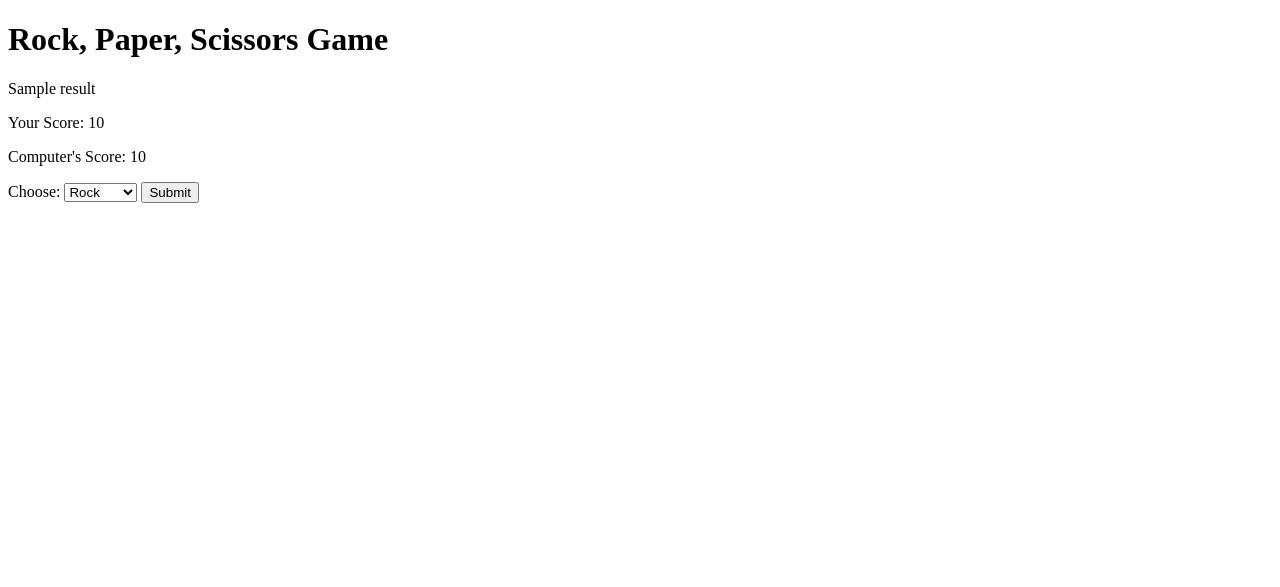
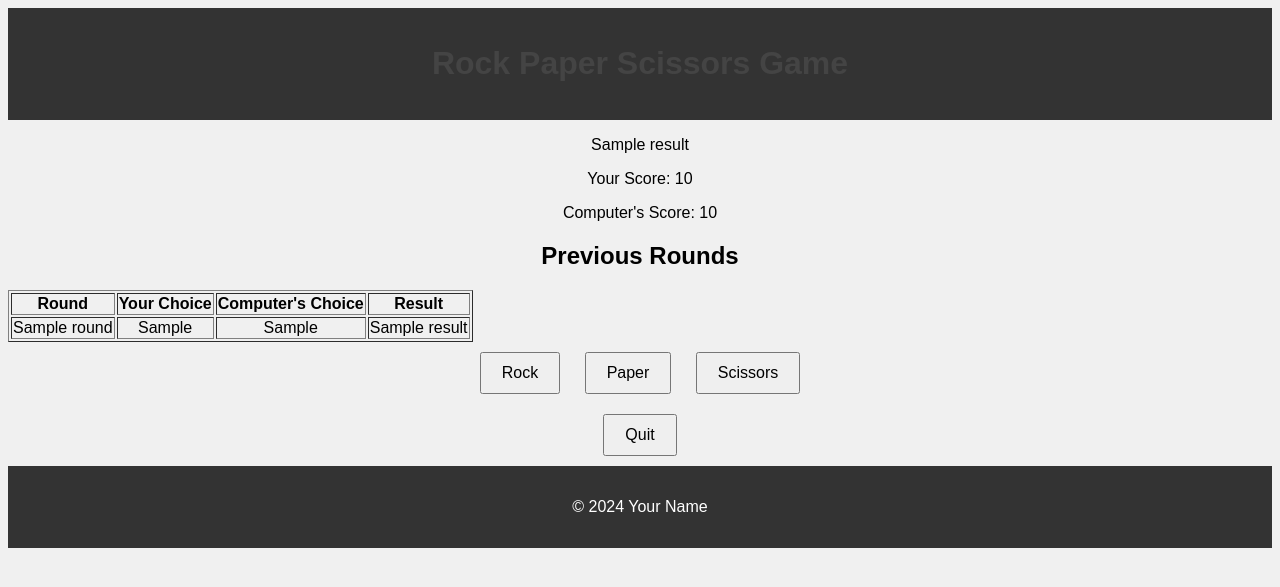
Before and after one commit to farzamgt/Flask-game, a Flask app: template templates/index.html in a window 1280 px wide. Shown: the top 587 px of the page. Run offline with Flask 3, Linux system fonts and the light colour scheme; the template is opened without the code that fills it: most values are stand-ins (such as "Sample title", 1, 10 or a date in 2020).

Commit message:
Modified app.py and added static folder for styles and images.

```diff
--- a/app.py
+++ b/app.py
@@ -9,44 +9,62 @@ counter = 0
 options = ['paper', 'rock', 'scissors']
 final_user_score = 0
 final_computer_score = 0
+rounds = []
 
 @app.route('/', methods=['GET', 'POST'])
 def start():
+    global rounds
+    rounds = []  # Reset rounds for a new session
     if request.method == 'POST':
         return redirect(url_for('game'))
     return render_template('start.html')
 
 @app.route('/game', methods=['GET', 'POST'])
 def game():
-    global user_score, computer_score, counter, final_computer_score, final_user_score
+    global user_score, computer_score, counter, final_computer_score, final_user_score, rounds
 
     result = None
+    user_choice = None
+    computer_choice = None
     if counter < 3:
         if request.method == 'POST':
             user_choice = request.form.get('choice').lower()
 
             if user_choice == "q":
-                return "Goodbye!"
+                user_score = 0
+                computer_score = 0
+                counter = 0
+                final_user_score = 0
+                final_computer_score = 0
+                rounds = []
+                return redirect(url_for('start'))
 
             random_number = random.randint(0, 2)
             computer_choice = options[random_number]
 
-            if user_choice == "rock" and computer_choice == "scissors":
+            if user_choice == computer_choice:
+                result = "No one wins this round"
+            elif user_choice == "rock" and computer_choice == "scissors":
                 result = "You win this round!"
                 user_score += 1
+                counter += 1
             elif user_choice == "paper" and computer_choice == "rock":
                 result = "You win this round!"
                 user_score += 1
+                counter += 1
             elif user_choice == "scissors" and computer_choice == "paper":
                 result = "You win this round!"
                 user_score += 1
+                counter += 1
             else:
                 result = "Computer wins this round!"
                 computer_score += 1
+                counter += 1
 
-            counter += 1
+            rounds.append({'round': counter + 1, 'user_choice': user_choice, 'computer_choice': computer_choice, 'result': result})
 
-        return render_template('index.html', result=result, user_score=user_score, computer_score=computer_score, counter=counter)
+
+        return render_template('index.html', result=result, user_score=user_score, computer_score=computer_score, rounds=rounds)
     else:
         winner = "It's a tie!"
         if user_score > computer_score:
@@ -56,9 +74,19 @@ def game():
             final_computer_score += 1
             winner = "Computer won the game!"
 
+        if final_user_score >= 5:
+            winner = "Congratulations! You are the overall winner!"
+            final_user_score = 0
+            final_computer_score = 0
+        elif final_computer_score >= 5:
+            winner = "Computer is the overall winner!"
+            final_user_score = 0
+            final_computer_score = 0
+
         user_score = 0
         computer_score = 0
         counter = 0
+        rounds = []
 
         return render_template('result.html', winner=winner, user_score=final_user_score, computer_score=final_computer_score)
 
--- /dev/null
+++ b/static/css/style.css
@@ -0,0 +1,21 @@
+body {
+    font-family: Arial, sans-serif;
+    text-align: center;
+    background-color: #f0f0f0;
+}
+
+header, footer {
+    background-color: #333;
+    color: white;
+    padding: 1em;
+}
+
+h1 {
+    color: #444;
+}
+
+button {
+    margin: 10px;
+    padding: 10px 20px;
+    font-size: 16px;
+}
--- /dev/null
+++ b/templates/base.html
@@ -0,0 +1,22 @@
+<!DOCTYPE html>
+<html lang="en">
+<head>
+    <meta charset="UTF-8">
+    <meta name="viewport" content="width=device-width, initial-scale=1.0">
+    <title>{% block title %}Rock Paper Scissors Game{% endblock %}</title>
+    <link rel="stylesheet" href="{{ url_for('static', filename='css/style.css') }}">
+</head>
+<body>
+    <header>
+        <h1>Rock Paper Scissors Game</h1>
+    </header>
+
+    <main>
+        {% block content %}{% endblock %}
+    </main>
+
+    <footer>
+        <p>&copy; 2024 Your Name</p>
+    </footer>
+</body>
+</html>
--- a/templates/index.html
+++ b/templates/index.html
@@ -1,25 +1,39 @@
-<!DOCTYPE html>
-<html lang="en">
-<head>
-    <meta charset="UTF-8">
-    <meta name="viewport" content="width=device-width, initial-scale=1.0">
-    <title>Rock Paper Scissors Game</title>
-</head>
-<body>
-    <h1>Rock, Paper, Scissors Game</h1>
+{% extends "base.html" %}
+
+{% block title %}Play Game{% endblock %}
+
+{% block content %}
 {% if result %}
     <p>{{ result }}</p>
 {% endif %}
 <p>Your Score: {{ user_score }}</p>
 <p>Computer's Score: {{ computer_score }}</p>
+
+<h2>Previous Rounds</h2>
+<table border="1">
+    <tr>
+        <th>Round</th>
+        <th>Your Choice</th>
+        <th>Computer's Choice</th>
+        <th>Result</th>
+    </tr>
+    {% for round in rounds %}
+    <tr>
+        <td>{{ round.round }}</td>
+        <td>{{ round.user_choice }}</td>
+        <td>{{ round.computer_choice }}</td>
+        <td>{{ round.result }}</td>
+    </tr>
+    {% endfor %}
+</table>
+
 <form method="post">
-        <label for="choice">Choose: </label>
-        <select name="choice" id="choice">
-            <option value="rock">Rock</option>
-            <option value="paper">Paper</option>
-            <option value="scissors">Scissors</option>
-        </select>
-        <button type="submit">Submit</button>
+    <button type="submit" name="choice" value="rock">Rock</button>
+    <button type="submit" name="choice" value="paper">Paper</button>
+    <button type="submit" name="choice" value="scissors">Scissors</button>
 </form>
-</body>
-</html>
+
+<form method="post">
+    <button type="submit" name="choice" value="q">Quit</button>
+</form>
+{% endblock %}
```
Also changed, not shown: templates/result.html (+16 -13 lines), templates/start.html (+10 -15 lines), static/images/Paper.jpg (added), static/images/Rock.jpg (added), static/images/Scissors.jpg (added). Lines whose indentation alone changed are shown as unchanged.
